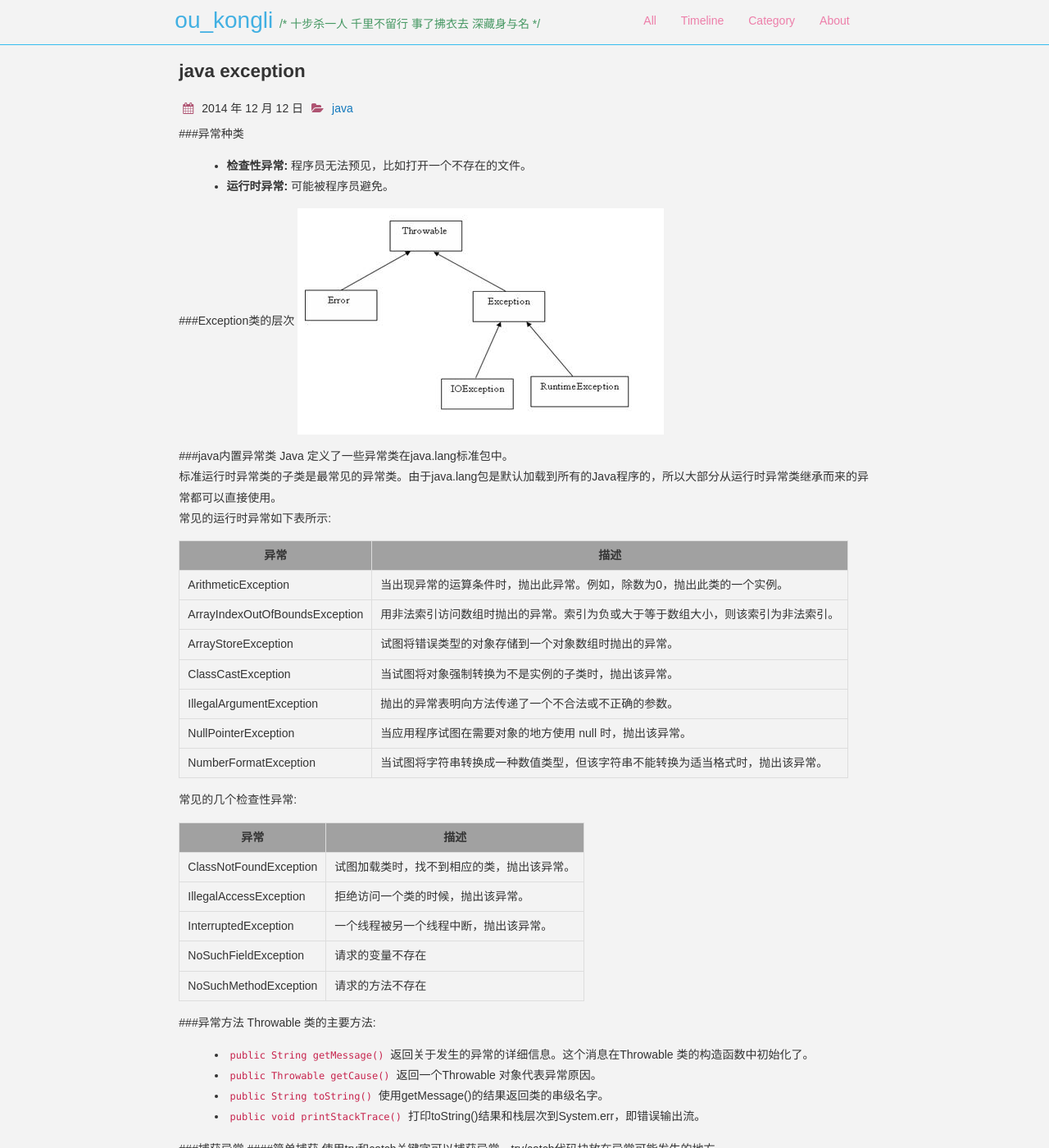
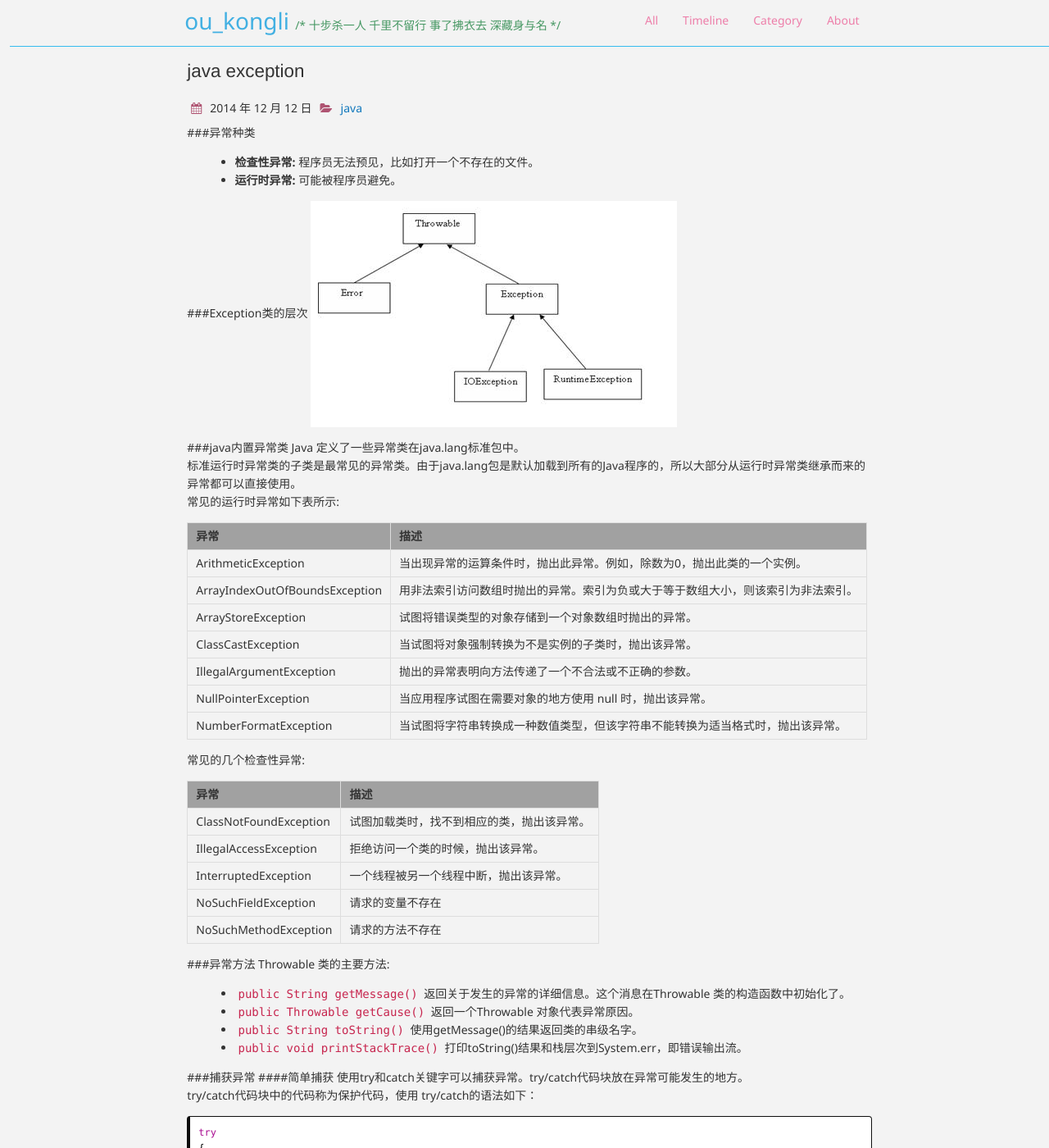
Before and after one commit to ouyangkongli/ouyangkongli.github.io, a Jekyll site: the page built from _posts/2014-12-12-java-exception.md, in a window 1280 px wide and 1400 px high. Shown: the whole window at 82% size. Built offline with Jekyll 4.4.1, drawn with Linux system fonts in a browser that asks for light colours; nearby versions of some CDN libraries; comment, search, counter and statistics services are not loaded.

Commit message:
update css

```diff
--- a/css/oukongli.css
+++ b/css/oukongli.css
@@ -444,3 +444,149 @@ div.navbar-header > div.col-md-8 {
   border-color: #ddd #ddd #ddd transparent;
   *border-left-color: #ffffff;
 }
+
+body {
+    font-family: Segoe WPC, Segoe UI, SFUIText-Light, HelveticaNeue-Light, sans-serif;
+    font-size: 14px;
+    padding-left: 12px;
+    line-height: 22px
+}
+
+img {
+    max-width: 100%;
+    max-height: 100%
+}
+
+a {
+    color: #4080d0;
+    text-decoration: none
+}
+
+a:focus, input:focus, select:focus, textarea:focus {
+    outline: 1px solid -webkit-focus-ring-color;
+    outline-offset: -1px
+}
+
+hr {
+    border: 0;
+    height: 2px;
+    border-bottom: 2px solid
+}
+
+h1 {
+    padding-bottom: .3em;
+    line-height: 1.2;
+    border-bottom-width: 1px;
+    border-bottom-style: solid
+}
+
+h1, h2, h3 {
+    font-weight: 400
+}
+
+a:hover {
+    color: #4080d0;
+    text-decoration: underline
+}
+
+table {
+    border-collapse: collapse
+}
+
+table > thead > tr > th {
+    text-align: left;
+    border-bottom: 1px solid
+}
+
+table > tbody > tr > td, table > tbody > tr > th, table > thead > tr > td, table > thead > tr > th {
+    padding: 5px 10px
+}
+
+table > tbody > tr + tr > td {
+    border-top: 1px solid
+}
+
+blockquote {
+    margin: 0 0 0 5px;
+    padding-left: 10px;
+    border-left: 5px solid
+}
+
+code {
+    font-family: Menlo, Monaco, Consolas, Droid Sans Mono, Courier New, monospace, Droid Sans Fallback;
+    font-size: 14px;
+    line-height: 19px
+}
+
+.mac code {
+    font-size: 12px;
+    line-height: 18px
+}
+
+code > div {
+    padding: 16px;
+    border-radius: 3px;
+    overflow: auto
+}
+
+.vs {
+    color: #1e1e1e
+}
+
+.vs-dark {
+    color: #ddd
+}
+
+.hc-black {
+    color: #fff
+}
+
+.vs code {
+    color: #a31515
+}
+
+.vs-dark code {
+    color: #d7ba7d
+}
+
+.vs code > div {
+    background-color: hsla(0, 0%, 86%, .4)
+}
+
+.vs-dark code > div {
+    background-color: hsla(0, 0%, 4%, .4)
+}
+
+.hc-black code > div {
+    background-color: #000
+}
+
+.hc-black h1 {
+    border-color: #000
+}
+
+.vs table > thead > tr > th {
+    border-color: rgba(0, 0, 0, .69)
+}
+
+.vs-dark table > thead > tr > th {
+    border-color: hsla(0, 0%, 100%, .69)
+}
+
+.vs h1, .vs hr, .vs table > tbody > tr + tr > td {
+    border-color: rgba(0, 0, 0, .18)
+}
+
+.vs-dark h1, .vs-dark hr, .vs-dark table > tbody > tr + tr > td {
+    border-color: hsla(0, 0%, 100%, .18)
+}
+
+.vs-dark blockquote, .vs blockquote {
+    background: hsla(0, 0%, 50%, .1);
+    border-color: rgba(0, 122, 204, .5)
+}
+
+.hc-black blockquote {
+    background: transparent;
+    border-color: #fff
+}
```
